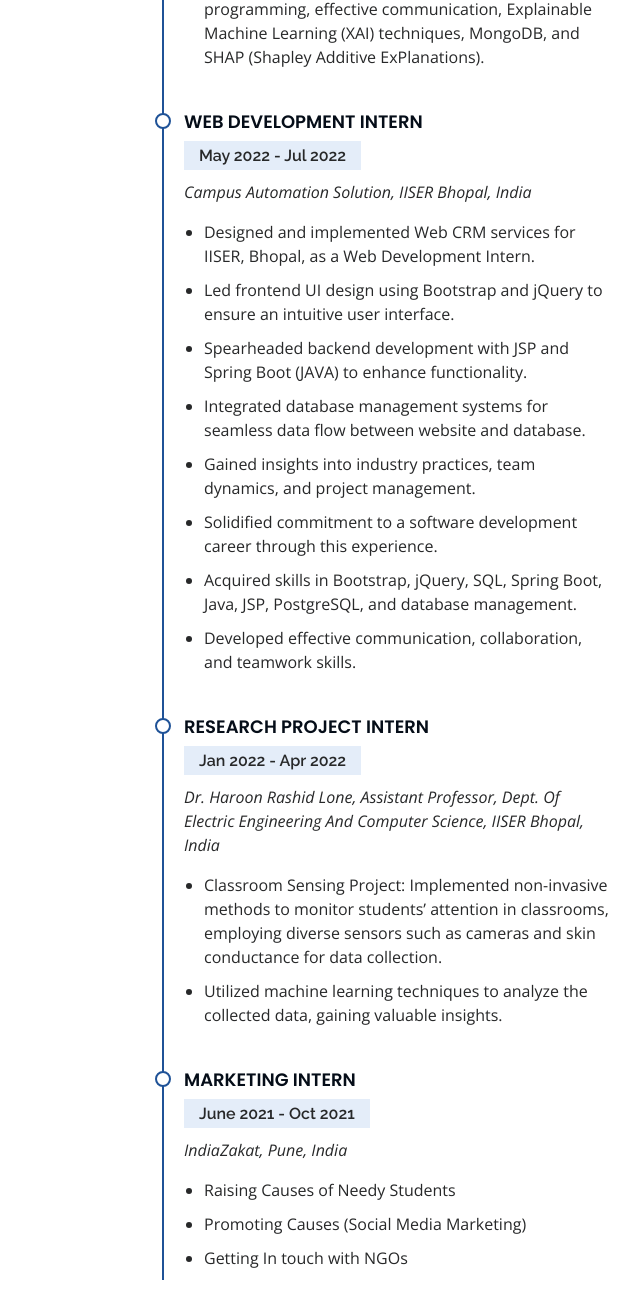
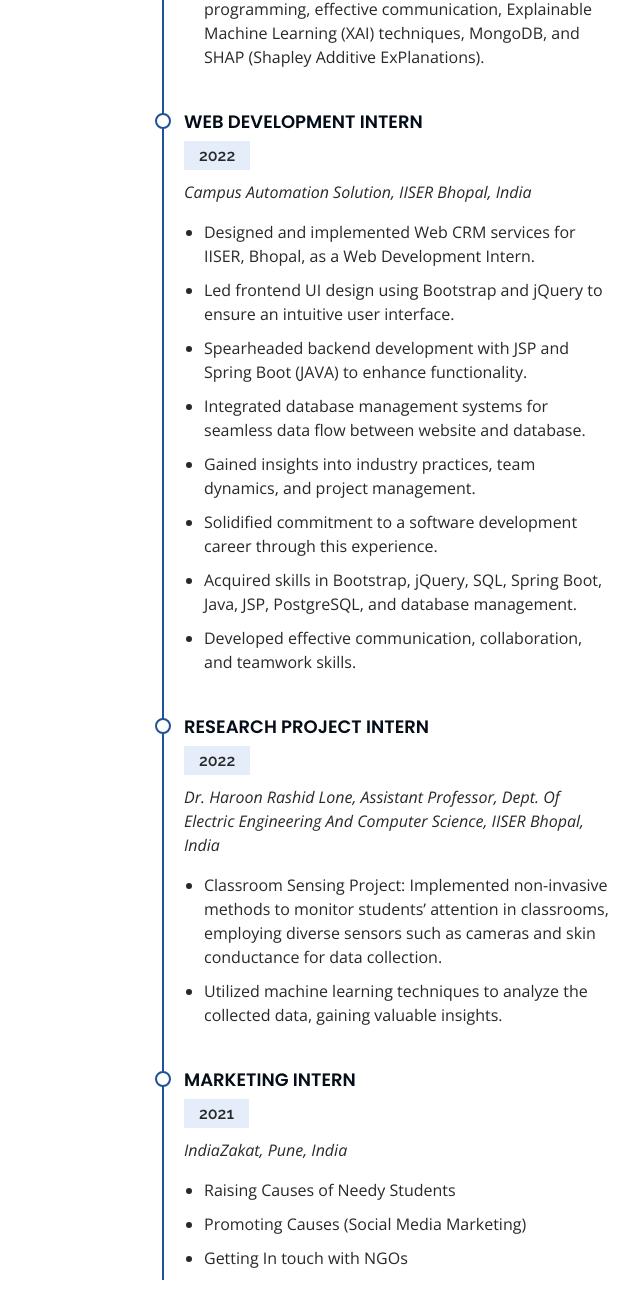
Before and after one commit to obaidtambo/obaidtambo.github.io, a plain HTML site: page index.html in a window 1280 px wide. Shown: the part 3411-4717 px from the top of the page, without its empty margins (640-1280 px from the left). Drawn offline with nearby package versions, Linux system fonts and the light colour scheme.

Commit message:
Update index.html

```diff
--- a/index.html
+++ b/index.html
@@ -350,7 +350,7 @@
             <!-- Data Science Intern -->
             <div class="resume-item">
               <h4>Data Science Intern</h4>
-              <h5>May 2023 - Aug 2023</h5>
+              <h5>2023</h5>
               <p><em>Respirer Living Sciences Pvt. Ltd, Pune, India</em></p>
               <ul>
                 <!-- <li>"Data is the new oil." – Clive Humby</li> -->
@@ -368,7 +368,7 @@
             <!-- Web Development Intern -->
             <div class="resume-item">
               <h4>Web Development Intern</h4>
-              <h5>May 2022 - Jul 2022</h5>
+              <h5>2022</h5>
               <p><em>Campus Automation Solution, IISER Bhopal, India</em></p>
               <ul>
                 <li>Designed and implemented Web CRM services for IISER, Bhopal, as a Web Development Intern.</li>
@@ -386,7 +386,7 @@
             <!-- Research Project Intern -->
             <div class="resume-item">
               <h4>Research Project Intern</h4>
-              <h5>Jan 2022 - Apr 2022</h5>
+              <h5>2022</h5>
               <p><em>Dr. Haroon Rashid Lone, Assistant Professor, Dept. Of Electric Engineering And Computer Science, IISER Bhopal, India</em></p>
               <ul>
                 <!-- <li>"Research is creating new knowledge." – Neil Armstrong</li> -->
@@ -398,7 +398,7 @@
             <!-- Marketing Intern -->
             <div class="resume-item">
               <h4>Marketing Intern</h4>
-              <h5>June 2021 - Oct 2021</h5>
+              <h5>2021</h5>
               <p><em>IndiaZakat, Pune, India</em></p>
               <ul>
                 <!-- <li>"Marketing is telling the world you're a rock star." – Seth Godin</li> -->
```
